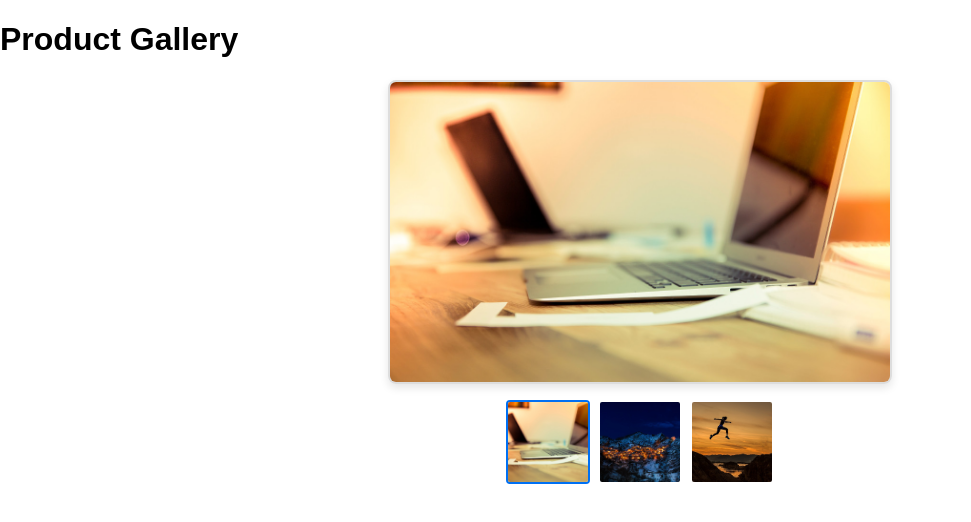
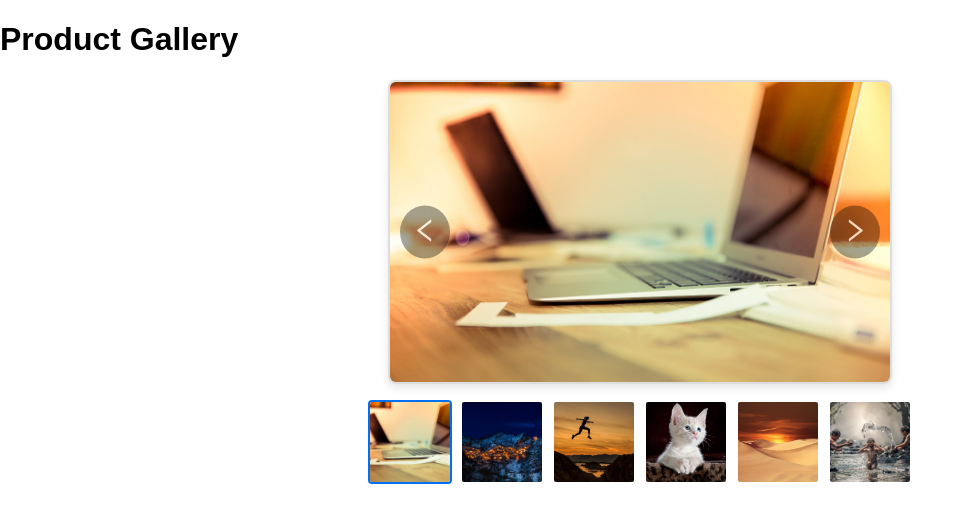
Before and after one commit to sagarkhadkaa/ecommerce, a Next.js app: page / in a window 1280 px wide. Shown: the top 522 px of the page, without its empty margins (0-971 px from the left). Built offline with nearby package versions, Linux system fonts and the light colour scheme.

Commit message:
Add image slideshow

```diff
--- a/app/components/ImageGallary.module.scss
+++ b/app/components/ImageGallary.module.scss
@@ -2,16 +2,18 @@
   display: flex;
   flex-direction: column;
   align-items: center;
+  position: relative;
 
   .mainImage {
+    position: relative;
     width: 100%;
-    max-width: 500px; /* Limit the main image width */
-    height: 300px; /* Fixed height for the main image */
+    max-width: 500px;
+    height: 300px;
     margin-bottom: 1rem;
     display: flex;
     justify-content: center;
     align-items: center;
-    overflow: hidden; /* Crop any overflowed image */
+    overflow: hidden;
     border: 2px solid #ddd;
     border-radius: 8px;
     box-shadow: 0 4px 8px rgba(0, 0, 0, 0.1);
@@ -20,6 +22,41 @@
       width: 100%;
       height: 100%;
       object-fit: cover;
+    }
+
+    /* Navigation button styles */
+    .navButtonPrev,
+    .navButtonNext {
+      position: absolute;
+      top: 50%;
+      transform: translateY(-50%);
+      background-color: rgba(0, 0, 0, 0.5);
+      color: white;
+      border: none;
+      padding: 10px;
+      cursor: pointer;
+      z-index: 1;
+      border-radius: 50%;
+      opacity: 0.7;
+      transition: opacity 0.3s ease;
+
+      &:hover {
+        opacity: 1;
+      }
+
+      &:focus {
+        outline: none;
+      }
+    }
+
+    /* Left button */
+    .navButtonPrev {
+      left: 10px;
+    }
+
+    /* Right button */
+    .navButtonNext {
+      right: 10px;
     }
   }
 
--- a/app/components/ImageGallery.tsx
+++ b/app/components/ImageGallery.tsx
@@ -1,5 +1,6 @@
 'use client';
 import React, { useState } from 'react';
+import { AiOutlineLeft, AiOutlineRight } from 'react-icons/ai'; // Importing left and right arrow icons
 import styles from './ImageGallary.module.scss';
 
 interface ImageGalleryProps {
@@ -7,12 +8,30 @@ interface ImageGalleryProps {
 }
 
 const ImageGallery: React.FC<ImageGalleryProps> = ({ images }) => {
-  const [currentImage, setCurrentImage] = useState(images[0]);
+  const [currentImageIndex, setCurrentImageIndex] = useState(0);
+
+  const handlePrev = () => {
+    setCurrentImageIndex((prevIndex) =>
+      prevIndex === 0 ? images.length - 1 : prevIndex - 1
+    );
+  };
+
+  const handleNext = () => {
+    setCurrentImageIndex((prevIndex) =>
+      prevIndex === images.length - 1 ? 0 : prevIndex + 1
+    );
+  };
 
   return (
     <div className={styles.gallery}>
       <div className={styles.mainImage}>
-        <img src={currentImage} alt='Product' />
+        <button onClick={handlePrev} className={styles.navButtonPrev}>
+          <AiOutlineLeft size={30} />
+        </button>
+        <img src={images[currentImageIndex]} alt='Product' />
+        <button onClick={handleNext} className={styles.navButtonNext}>
+          <AiOutlineRight size={30} />
+        </button>
       </div>
       <div className={styles.thumbnails}>
         {images.map((image, index) => (
@@ -20,8 +39,8 @@ const ImageGallery: React.FC<ImageGalleryProps> = ({ images }) => {
             key={index}
             src={image}
             alt={`Thumbnail ${index}`}
-            onClick={() => setCurrentImage(image)}
-            className={currentImage === image ? styles.active : ''}
+            onClick={() => setCurrentImageIndex(index)}
+            className={currentImageIndex === index ? styles.active : ''}
           />
         ))}
       </div>
--- a/app/page.tsx
+++ b/app/page.tsx
@@ -6,6 +6,9 @@ const images = [
   '/images/image1.jpg',
   '/images/image2.jpg',
   '/images/image3.jpg',
+  '/images/image4.jpg',
+  '/images/image5.jpg',
+  '/images/image6.jpg',
 ];
 
 export default function HomePage() {
```
